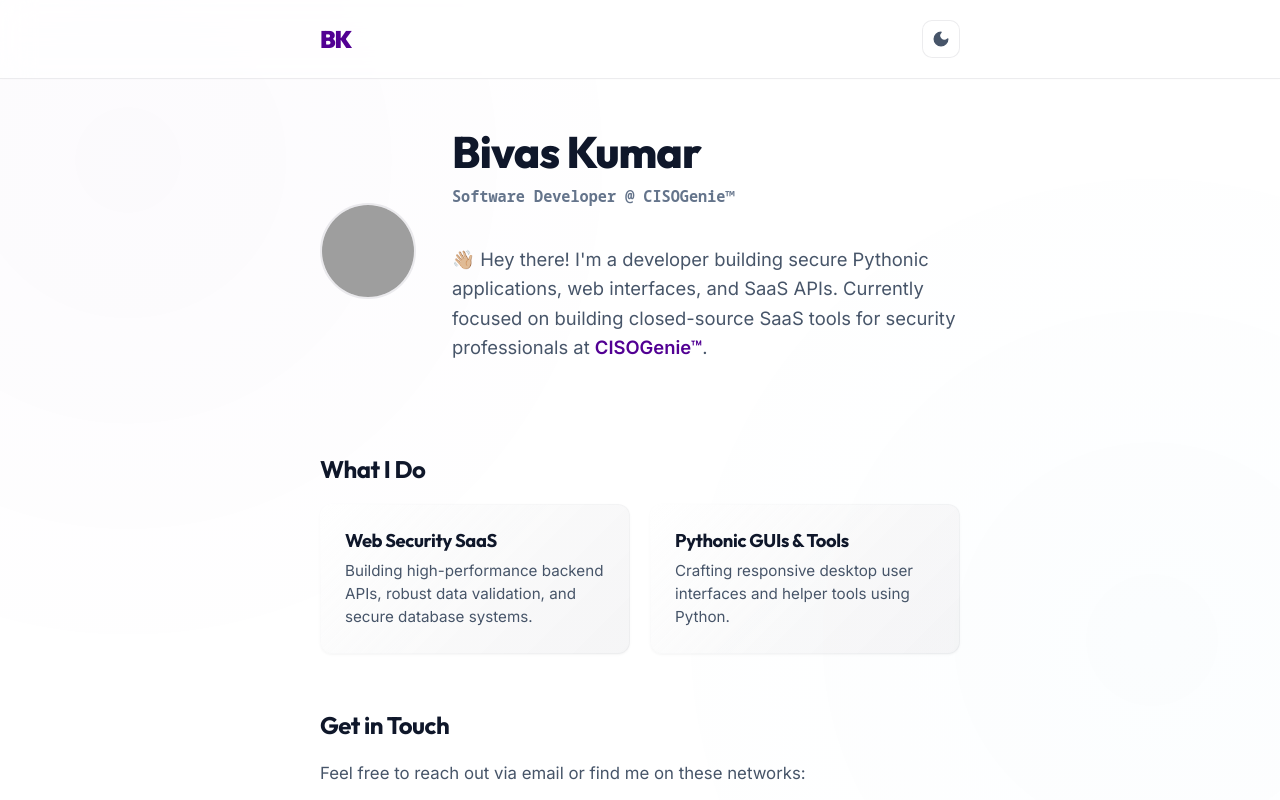
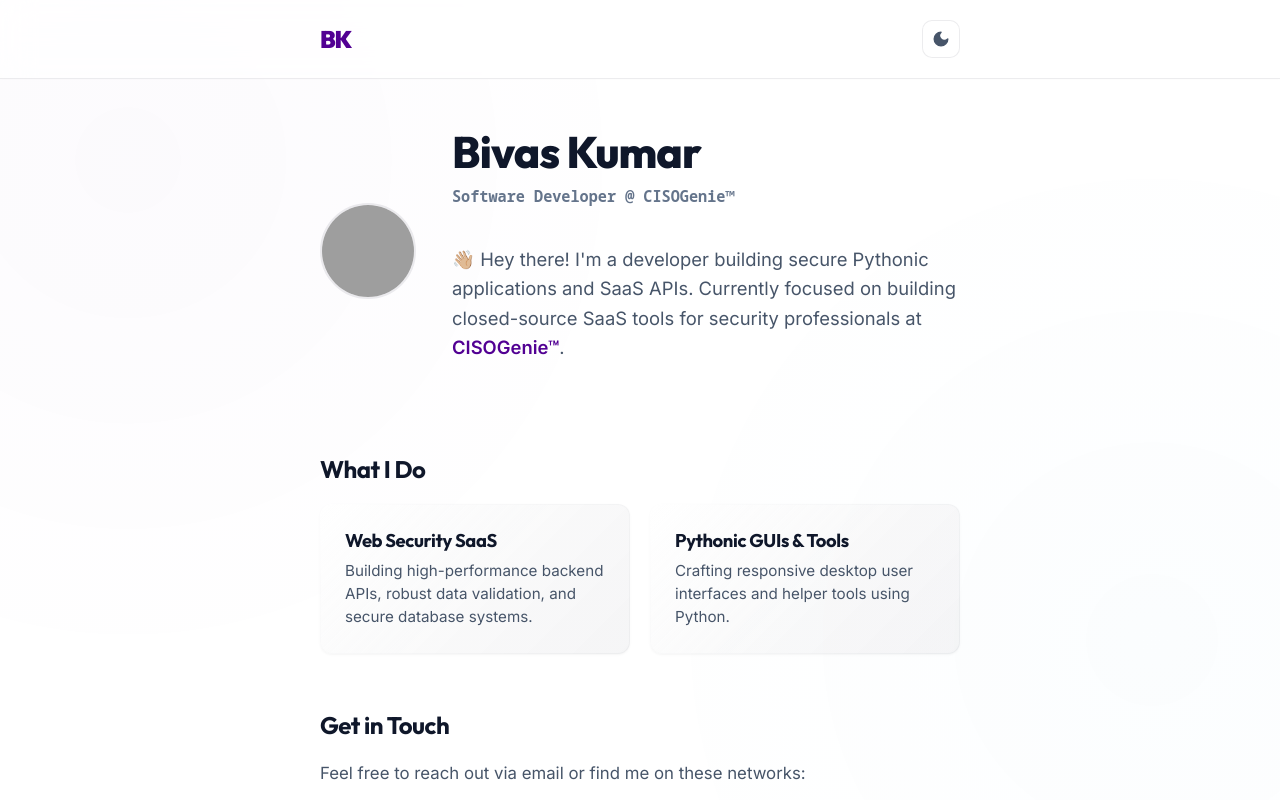
Before and after one commit to thetrotfreak/thetrotfreak.github.io, a React (Vite) app: page / in a window 1280 px wide. Shown: the top 800 px of the page. Built offline with nearby package versions, Linux system fonts and the light colour scheme; grey boxes are pictures that could not be loaded.

Commit message:
fix: remove references to web UI development

```diff
--- a/index.html
+++ b/index.html
@@ -6,7 +6,7 @@
     <title>Bivas Kumar - Software Developer</title>
     <meta
       name="description"
-      content="Bivas Kumar develops secure Pythonic applications, modern web apps and SaaS APIs."
+      content="Bivas Kumar develops secure Pythonic applications and SaaS APIs."
     />
     <link rel="preconnect" href="https://fonts.googleapis.com" />
     <link rel="preconnect" href="https://fonts.gstatic.com" crossorigin />
--- a/src/components/Introduction.jsx
+++ b/src/components/Introduction.jsx
@@ -14,9 +14,9 @@ export default function Introduction() {
         <h1 className="hero-title">Bivas Kumar</h1>
         <p className="hero-role code-font">Software Developer @ CISOGenie™</p>
         <p className="hero-subtitle">
-          👋🏼 Hey there! I'm a developer building secure Pythonic applications,
-          web interfaces, and SaaS APIs. Currently focused on building
-          closed-source SaaS tools for security professionals at{" "}
+          👋🏼 Hey there! I'm a developer building secure Pythonic applications
+          and SaaS APIs. Currently focused on building closed-source SaaS tools
+          for security professionals at{" "}
           <a
             href="https://www.cisogenie.com/"
             target="_blank"
```
